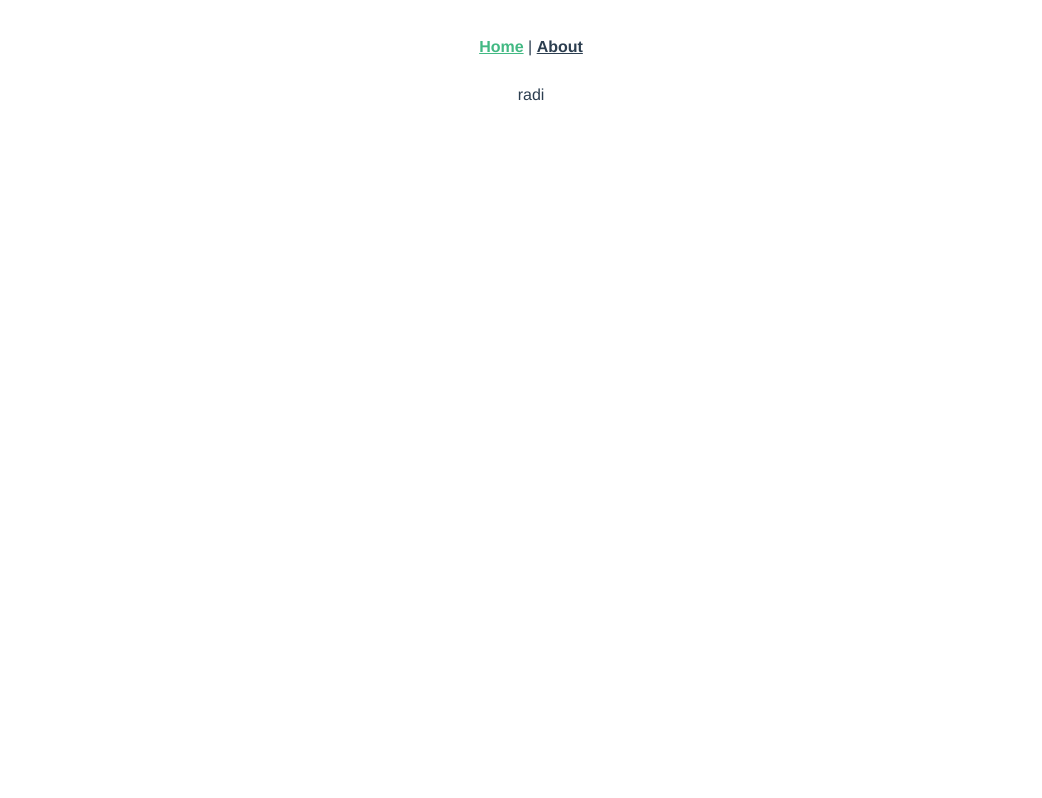
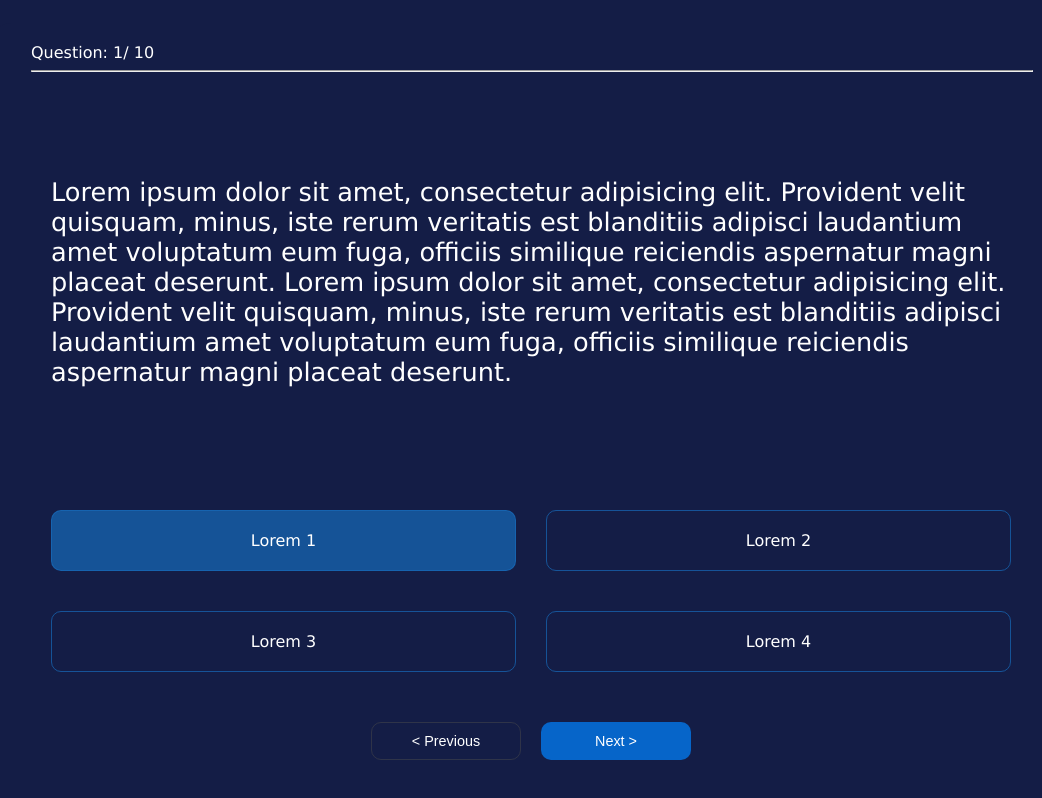
Before and after one commit to nikolaVlad/quiz, a Vue app: page / in a window 1280 px wide. Before the commit this address had no page. Shown: the top 798 px of the page, without its empty margins (109-1151 px from the left). Built offline with nearby package versions, Linux system fonts and the light colour scheme.

Commit message:
Added welcome and question pages.

```diff
--- a/package.json
+++ b/package.json
@@ -1,5 +1,5 @@
 {
-  "name": "dog-app",
+  "name": "quiz-app",
   "version": "0.1.0",
   "private": true,
   "scripts": {
--- a/src/App.vue
+++ b/src/App.vue
@@ -1,30 +1,12 @@
 <template>
-  <nav>
-    <router-link to="/">Home</router-link> |
-    <router-link to="/about">About</router-link>
-  </nav>
-  <router-view/>
+  <div class="app-wrapper">
+    <div class="app-content">
+      <nav>
+        <router-link to="/"></router-link>
+      </nav>
+      <router-view />
+    </div>
+  </div>
 </template>
 
-<style lang="scss">
-#app {
-  font-family: Avenir, Helvetica, Arial, sans-serif;
-  -webkit-font-smoothing: antialiased;
-  -moz-osx-font-smoothing: grayscale;
-  text-align: center;
-  color: #2c3e50;
-}
-
-nav {
-  padding: 30px;
-
-  a {
-    font-weight: bold;
-    color: #2c3e50;
-
-    &.router-link-exact-active {
-      color: #42b983;
-    }
-  }
-}
-</style>
+<style lang="scss"></style>
--- /dev/null
+++ b/src/assets/main.scss
@@ -0,0 +1,118 @@
+$small: 800px;
+$bg: rgb(20, 29, 70);
+$contentBg: rgb(20, 29, 70);
+
+
+body {
+  background: $bg;
+  color: white;
+  font-family: 'Lucida Sans', 'Lucida Sans Regular', 'Lucida Grande', 'Lucida Sans Unicode', Geneva, Verdana, sans-serif;
+}
+
+button {
+  border-radius: 10px;
+  font-size: 0.9rem;
+  padding: 10px;
+  border: none;
+  min-width: 150px;
+
+  &:hover:not(:disabled) {
+    background-image: linear-gradient(rgb(0 0 0/10%) 0 0);
+    cursor: pointer;
+  }
+
+  @media screen and (max-width: $small) {
+    font-size: 0.7rem;
+  }
+}
+
+
+.app-wrapper {
+  width: 100%;
+  display: flex;
+  justify-content: center;
+  padding: 15px 0px;
+
+  @media screen and (max-width: $small) {
+    padding: 0px;
+    height: 100vh;
+  }
+
+
+  .app-content {
+    max-width: 1000px;
+    display: flex;
+    min-height: 90vh;
+    padding: 20px 40px;
+    background-color: $contentBg;
+    border-radius: 20px;
+    flex-direction: column;
+    flex: 1;
+
+
+
+    @media screen and (min-width: $small) {
+      min-width: 800px;
+    }
+  }
+
+}
+
+.actions {
+  margin-top: auto;
+  margin-bottom: 60px;
+  display: flex;
+  justify-content: center;
+  column-gap: 20px;
+}
+
+.input-text {
+  font-size: 1.3rem;
+  background-color: transparent;
+  outline: none;
+  padding: 10px;
+  border: 1px solid rgba(30, 142, 246, 0.707);
+  color: white;
+  text-align: center;
+  border-radius: 5px;
+  width: 500px;
+
+  @media screen and (max-width: $small) {
+    font-size: 1rem;
+    width: 100%;
+  }
+}
+
+
+button {
+  border-radius: 10px;
+  font-size: 0.9rem;
+  padding: 10px;
+  border: none;
+  min-width: 150px;
+
+  &:hover:not(:disabled) {
+    background-image: linear-gradient(rgb(0 0 0/10%) 0 0);
+    cursor: pointer;
+  }
+
+  @media screen and (max-width: $small) {
+    font-size: 0.8rem;
+  }
+}
+
+
+.primary-button:not(:disabled) {
+  background-color: rgba(0, 132, 255, 0.707);
+  color: white;
+}
+
+.secondary-button:not(:disabled) {
+  background: transparent;
+  color: white;
+  border: 1px solid rgba(75, 75, 75, 0.495);
+
+  &:hover {
+    background-color: rgba(75, 75, 75, 0.495);
+  }
+}
--- a/src/components/HelloWorld.vue
+++ /dev/null
@@ -1,60 +0,0 @@
-<template>
-  <div class="hello">
-    <h1>{{ msg }}</h1>
-    <p>
-      For a guide and recipes on how to configure / customize this project,<br>
-      check out the
-      <a href="https://cli.vuejs.org" target="_blank" rel="noopener">vue-cli documentation</a>.
-    </p>
-    <h3>Installed CLI Plugins</h3>
-    <ul>
-      <li><a href="https://github.com/vuejs/vue-cli/tree/dev/packages/%40vue/cli-plugin-babel" target="_blank" rel="noopener">babel</a></li>
-      <li><a href="https://github.com/vuejs/vue-cli/tree/dev/packages/%40vue/cli-plugin-router" target="_blank" rel="noopener">router</a></li>
-      <li><a href="https://github.com/vuejs/vue-cli/tree/dev/packages/%40vue/cli-plugin-vuex" target="_blank" rel="noopener">vuex</a></li>
-      <li><a href="https://github.com/vuejs/vue-cli/tree/dev/packages/%40vue/cli-plugin-eslint" target="_blank" rel="noopener">eslint</a></li>
-    </ul>
-    <h3>Essential Links</h3>
-    <ul>
-      <li><a href="https://vuejs.org" target="_blank" rel="noopener">Core Docs</a></li>
-      <li><a href="https://forum.vuejs.org" target="_blank" rel="noopener">Forum</a></li>
-      <li><a href="https://chat.vuejs.org" target="_blank" rel="noopener">Community Chat</a></li>
-      <li><a href="https://twitter.com/vuejs" target="_blank" rel="noopener">Twitter</a></li>
-      <li><a href="https://news.vuejs.org" target="_blank" rel="noopener">News</a></li>
-    </ul>
-    <h3>Ecosystem</h3>
-    <ul>
-      <li><a href="https://router.vuejs.org" target="_blank" rel="noopener">vue-router</a></li>
-      <li><a href="https://vuex.vuejs.org" target="_blank" rel="noopener">vuex</a></li>
-      <li><a href="https://github.com/vuejs/vue-devtools#vue-devtools" target="_blank" rel="noopener">vue-devtools</a></li>
-      <li><a href="https://vue-loader.vuejs.org" target="_blank" rel="noopener">vue-loader</a></li>
-      <li><a href="https://github.com/vuejs/awesome-vue" target="_blank" rel="noopener">awesome-vue</a></li>
-    </ul>
-  </div>
-</template>
-
-<script>
-export default {
-  name: 'HelloWorld',
-  props: {
-    msg: String
-  }
-}
-</script>
-
-<!-- Add "scoped" attribute to limit CSS to this component only -->
-<style scoped lang="scss">
-h3 {
-  margin: 40px 0 0;
-}
-ul {
-  list-style-type: none;
-  padding: 0;
-}
-li {
-  display: inline-block;
-  margin: 0 10px;
-}
-a {
-  color: #42b983;
-}
-</style>
--- /dev/null
+++ b/src/components/question.vue
@@ -0,0 +1,123 @@
+<template>
+  <div class="wrapper">
+    <div class="question-counter">
+      Question: <span>{{store.getters.slide}}</span>/ <span>10</span>
+    </div>
+    <hr style="width: 100%" />
+    <div class="main-place">
+      <div class="question-place">
+        <h1 class="question-text">
+          Lorem ipsum dolor sit amet, consectetur adipisicing elit. Provident
+          velit quisquam, minus, iste rerum veritatis est blanditiis adipisci
+          laudantium amet voluptatum eum fuga, officiis similique reiciendis
+          aspernatur magni placeat deserunt. Lorem ipsum dolor sit amet, consectetur adipisicing elit. Provident
+          velit quisquam, minus, iste rerum veritatis est blanditiis adipisci
+          laudantium amet voluptatum eum fuga, officiis similique reiciendis
+          aspernatur magni placeat deserunt.
+         </h1>
+      </div>
+      <div class="answers-place">
+        <div class="answer-text selected">Lorem 1</div>
+        <div class="answer-text">Lorem 2</div>
+        <div class="answer-text">Lorem 3</div>
+        <div class="answer-text">Lorem 4</div>
+      </div>
+    </div>
+    <div class="actions">
+      <button @click="onPrevious()" class="secondary-button">{{ "< " }}Previous</button>
+      <button @click="onNext()" class=" primary-button">Next ></button>
+    </div>
+  </div>
+</template>
+
+<script>
+import { useStore } from 'vuex'
+export default {
+  name: 'question-component',
+  setup () {
+    const store = useStore()
+
+    const onNext = () => {
+      store.dispatch('incrementSlide')
+    }
+
+    const onPrevious = () => {
+      store.dispatch('decrementSlide')
+    }
+    return { store, onNext, onPrevious }
+  }
+}
+</script>
+
+<style lang="scss" scoped>
+.wrapper {
+  display: flex;
+
+  .main-place {
+    height: 100%;
+    display: flex;
+    flex-direction: column;
+    padding: 0px 20px;
+    padding-top: 80px;
+    @media screen and (max-width: 800px) {
+      padding: 0px 8px;
+      margin-top: 10px;
+    }
+
+    .question-place{
+      margin-bottom: 40px;
+      overflow: scroll;
+      height: 300px;
+
+      @media screen and (max-width: 800px) {
+      height: 200px;
+
+      }
+      h1
+      {
+        font-size: 1.6rem;
+        font-weight: 200;
+        @media screen and (max-width: 800px) {
+          font-size: 1.1rem;
+        }
+      }
+    }
+    .answers-place{
+      display: flex;
+      flex-wrap: wrap;
+      justify-content: center;
+      margin-bottom: 40px;
+      gap: 20px 30px;
+      @media screen and (max-width: 800px) {
+        flex-direction: column;
+        align-items: center;
+        flex-wrap: nowrap;
+        font-size: 0.7rem;
+
+    }
+      .answer-text
+      {
+        border: 1px solid rgba(23, 107, 186, 0.707);
+        flex: 1;
+        margin: 10px 0px;
+        width: 100%;
+        padding: 20px;
+        border-radius: 10px;
+        min-width: 300px;
+        text-align: center;
+        cursor: pointer;
+
+        &.selected
+        {
+          background: rgba(23, 107, 186, 0.707);
+        }
+
+        @media screen and (max-width: 800px) {
+          flex: 0;
+          padding: 10px ;
+        }
+      }
+    }
+  }
+}
+</style>
--- /dev/null
+++ b/src/components/welcome.vue
@@ -0,0 +1,77 @@
+<template>
+  <div class="wrapper">
+    <div class="title">Quiz Game</div>
+    <p class="description">Welcome to the Quiz game. Answer the questions and enjoy. :) </p>
+    <div class="input-place">
+      <input v-model="username" class="input-text" type="text" placeholder="Your username" />
+    </div>
+    <div class="start-place">
+      <button :disabled="username.length === 0" @click="onStart()" class="start-button primary-button">
+      Start
+    </button>
+
+    </div>
+  </div>
+</template>
+
+<script>
+import { ref } from '@vue/reactivity'
+import { useStore } from 'vuex'
+export default {
+  name: 'welcome-component',
+  setup () {
+    const store = useStore()
+    const username = ref('')
+
+    const onStart = () => {
+      store.dispatch('incrementSlide')
+    }
+
+    return { onStart, username }
+  }
+}
+</script>
+
+<style lang='scss' scopped>
+.wrapper {
+  display: flex;
+  flex-direction: column;
+  min-height: 90vh;
+
+  .title {
+    margin: 50px auto;
+    font-size: 2.5rem;
+    display: flex;
+    justify-content: center;
+    font-weight: 600;
+
+    @media screen and (max-width: 800px) {
+      font-size: 1.8rem;
+    }
+
+  }
+
+  p
+  {
+    text-align: center;
+    margin-bottom: 60px;
+  }
+
+  .input-place
+  {
+    display: flex;
+    justify-content: center;
+    margin-bottom: 50px;
+  }
+
+  .start-place
+  {
+    display: flex;
+    justify-content: center;
+
+    button{
+      width: 150px;
+    }
+  }
+}
+</style>
--- a/src/main.js
+++ b/src/main.js
@@ -2,5 +2,6 @@ import { createApp } from 'vue'
 import App from './App.vue'
 import router from './router'
 import store from './store'
+import './assets/main.scss'
 
 createApp(App).use(store).use(router).mount('#app')
--- a/src/store/index.js
+++ b/src/store/index.js
@@ -2,12 +2,26 @@ import { createStore } from 'vuex'
 
 export default createStore({
   state: {
+    slide: 1
   },
   getters: {
+    slide: state => state.slide
   },
   mutations: {
+    incrementSlide (state) {
+      state.slide++
+    },
+    decrementSlide (state) {
+      state.slide--
+    }
   },
   actions: {
+    incrementSlide: ({ commit }) => {
+      commit('incrementSlide')
+    },
+    decrementSlide: ({ commit }) => {
+      commit('decrementSlide')
+    }
   },
   modules: {
   }
--- a/src/views/HomeView.vue
+++ b/src/views/HomeView.vue
@@ -1,9 +1,22 @@
 <template>
-  <div>radi</div>
+  <template v-if="store.getters.slide < 1">
+    <Welcome />
+  </template>
+  <template v-else>
+    <Question />
+  </template>
 </template>
 
 <script>
+import { useStore } from 'vuex'
+import Question from '@/components/question.vue'
+import Welcome from '@/components/welcome.vue'
 export default {
-  name: 'HomeView'
+  name: 'HomeView',
+  setup () {
+    const store = useStore()
+    return { store }
+  },
+  components: { Question, Welcome }
 }
 </script>
```
Also changed, not shown: 2 other files (tests, documents, lock files or other folders).
